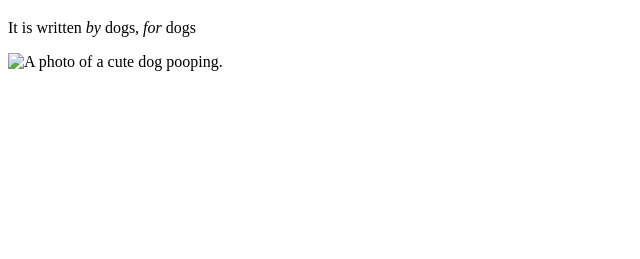
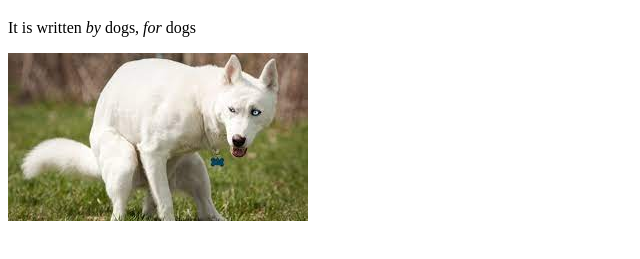
Before and after one commit to aarondlevy/my-first-webpage, a plain HTML site: page dog-blog.html in a window 1280 px wide. Shown: the part 61-320 px from the top of the page, without its empty margins (0-640 px from the left). Drawn offline with Linux system fonts and the light colour scheme.

Commit message:
update img path

```diff
--- a/dog-blog.html
+++ b/dog-blog.html
@@ -6,6 +6,6 @@
 <body>
   <h1>THIS IS A DOG BLOG</h1>
   <p>It is written <em>by</em> dogs, <em>for</em> dogs</p>
-  <img src="poop-pic.jpeg" alt="A photo of a cute dog pooping.">
+  <img src="img/poop-pic.jpeg" alt="A photo of a cute dog pooping.">
 </body>
 </html>
```
